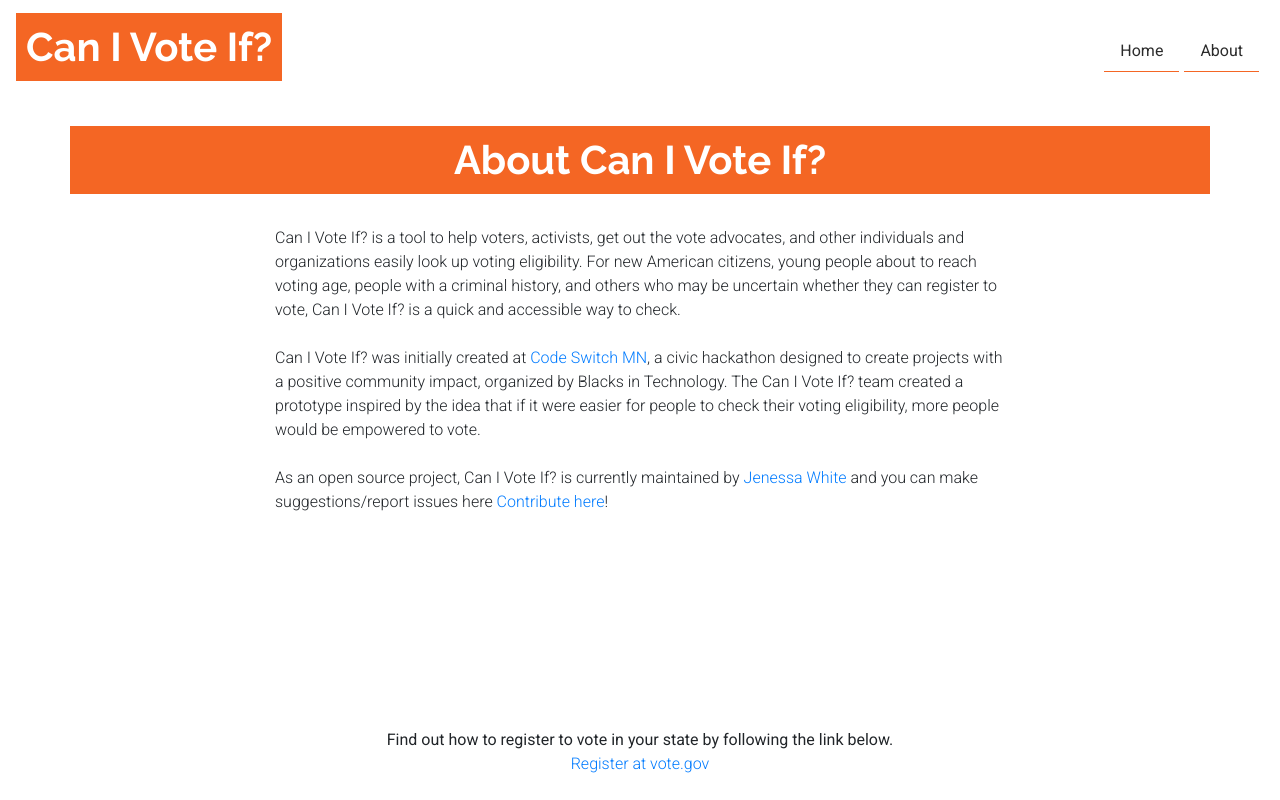
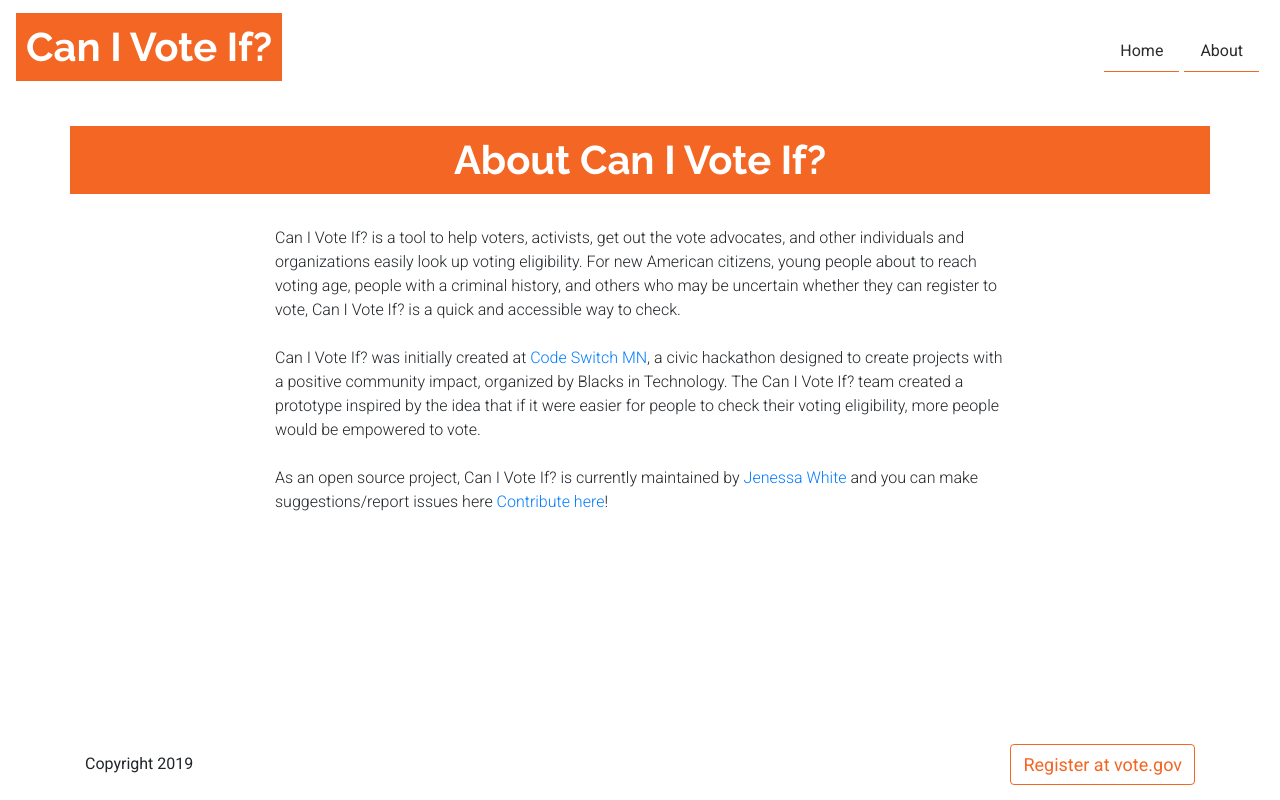
Before and after one commit to Can-I-Vote-If/can-i-vote-if, a React (Create React App) app: page /about in a window 1280 px wide. Built offline with nearby package versions, Linux system fonts and the light colour scheme.

Commit message:
update footer layout

```diff
--- a/src/components/Footer.js
+++ b/src/components/Footer.js
@@ -1,23 +1,27 @@
 import React from 'react';
 
 const Footer = () => {
+  let year = new Date().getFullYear();
+  // year = year;
+
   return (
     <footer className="container footer-wrap">
-      <p className="text-center">
-        <strong>
-          Find out how to register to vote in your state by following the link
-          below.
-        </strong>
+      <div className="row justify-content-between align-items-center py-3 py-md-0">
+        <p className="col-md-4">
+          <strong>Copyright {` `} { year.toString() }</strong>
+        </p>
 
-        <br />
+        <div className="col-md-4 text-md-right">
+          <a
+            href="https://vote.gov/"
+            className="btn btn-outline-primary"
+            target="_blank"
+            rel="noopener noreferrer">
+            Register at vote.gov
+          </a>
+        </div>
+      </div>
 
-        <a
-          href="https://vote.gov/"
-          target="_blank"
-          rel="noopener noreferrer">
-          Register at vote.gov
-        </a>
-      </p>
     </footer>
   );
 };
--- a/src/index.css
+++ b/src/index.css
@@ -132,15 +132,28 @@ label.eTitle {
   color: rgb(244, 223, 66);
 }
 
-.btn-primary {
-  background-color: #F46624;
-  border: none;
+.btn {
   font-size: 18px;
   font-weight: 400;
 }
 
+.btn-primary {
+  background-color: #F46624;
+  border: none;
+}
+
 .btn-primary:hover {
   background-color: #F48300 !important;
+}
+
+.btn-outline-primary {
+  border-color: #F46624;
+  color: #F46624;
+}
+
+.btn-outline-primary:hover {
+  background-color: #F48300 !important;
+  border-color: #F46624;
 }
 
 span#answer {
```
